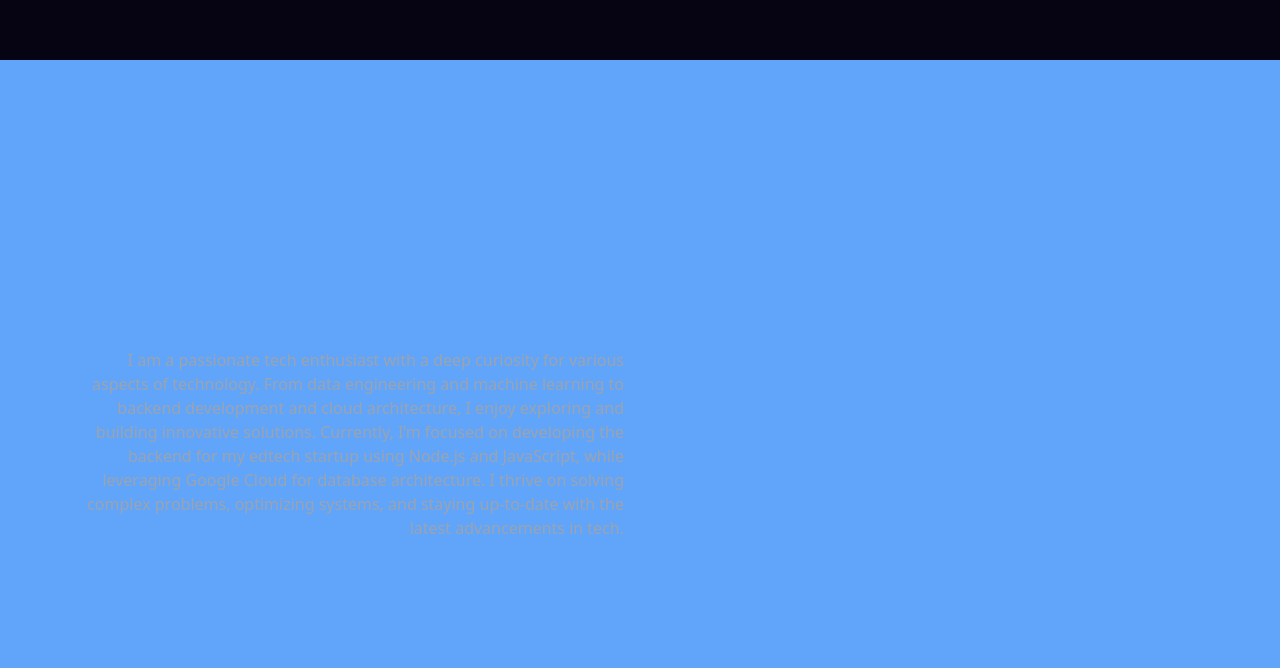
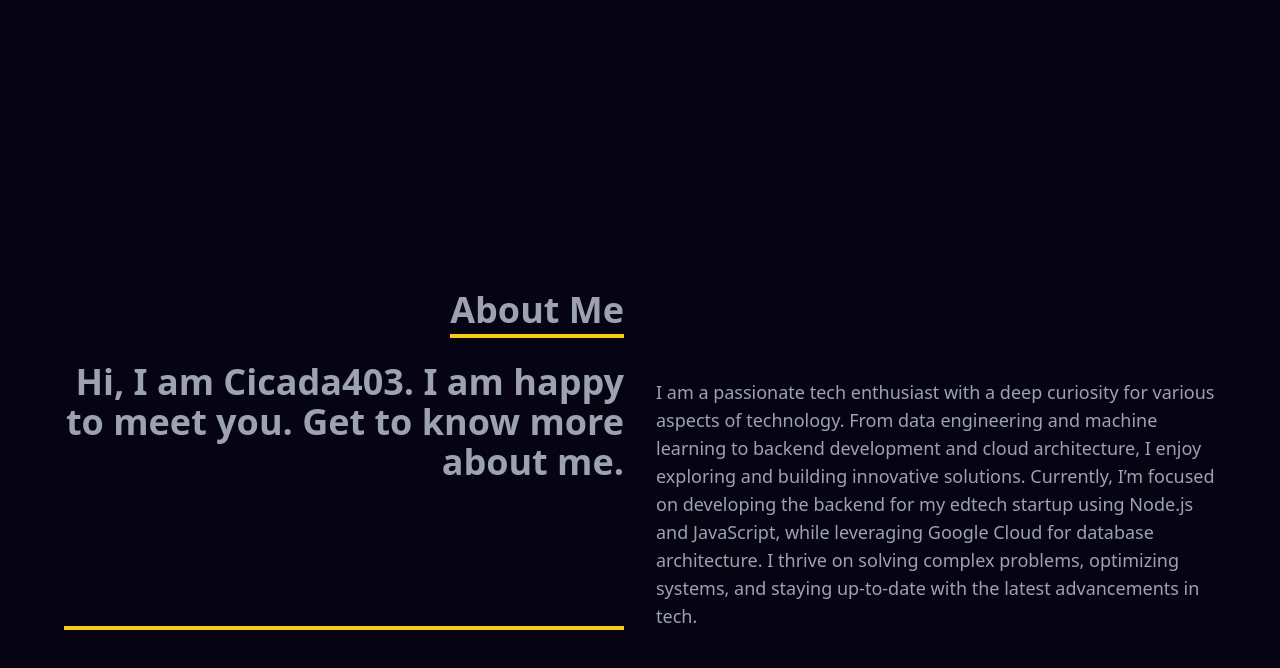
Before and after one commit to Daemon403/portfolio, a React (Create React App) app: page / in a window 1280 px wide. Shown: the part 740-1408 px from the top of the page. Built offline with nearby package versions, Linux system fonts and the light colour scheme.

Commit message:
About section complete

```diff
--- a/src/components/About.jsx
+++ b/src/components/About.jsx
@@ -2,11 +2,24 @@ import React from 'react'
 
 const About = () => {
   return (
-    <div name='about' className = 'w-full h-screen bg-blue-400 text-gray-400'>
+    <div name='about' className = 'w-full h-screen bg-[#060312] text-gray-400'>
       <div className='flex flex-col justify-center items-center w-full h-full'>
         <div className='max-w-[90%] w-full grid grid-cols-2 gap-8'>
           <div className='sm:text-right pb-8 pl-4'>
-            <p>
+            <p className='text-4xl font-bold inline border-b-4 border-yellow-400'>
+              About Me
+            </p>
+            </div>
+            <div></div>
+            </div>
+            <div className='max-w-[90%] w-full grid grid-cols-2 gap-8'>
+              <div className='sm:text-right text-4xl font-bold inline border-b-4 border-yellow-400'>
+                <p>Hi, I am Cicada403. I am happy to meet you. Get to know more about me.</p>
+              </div>
+
+
+          <div className='sm:text-left'>
+            <p className='text-lg mt-4'>
             I am a passionate tech enthusiast with a deep curiosity
             for various aspects of technology. From data engineering
             and machine learning to backend development and cloud architecture,
```
